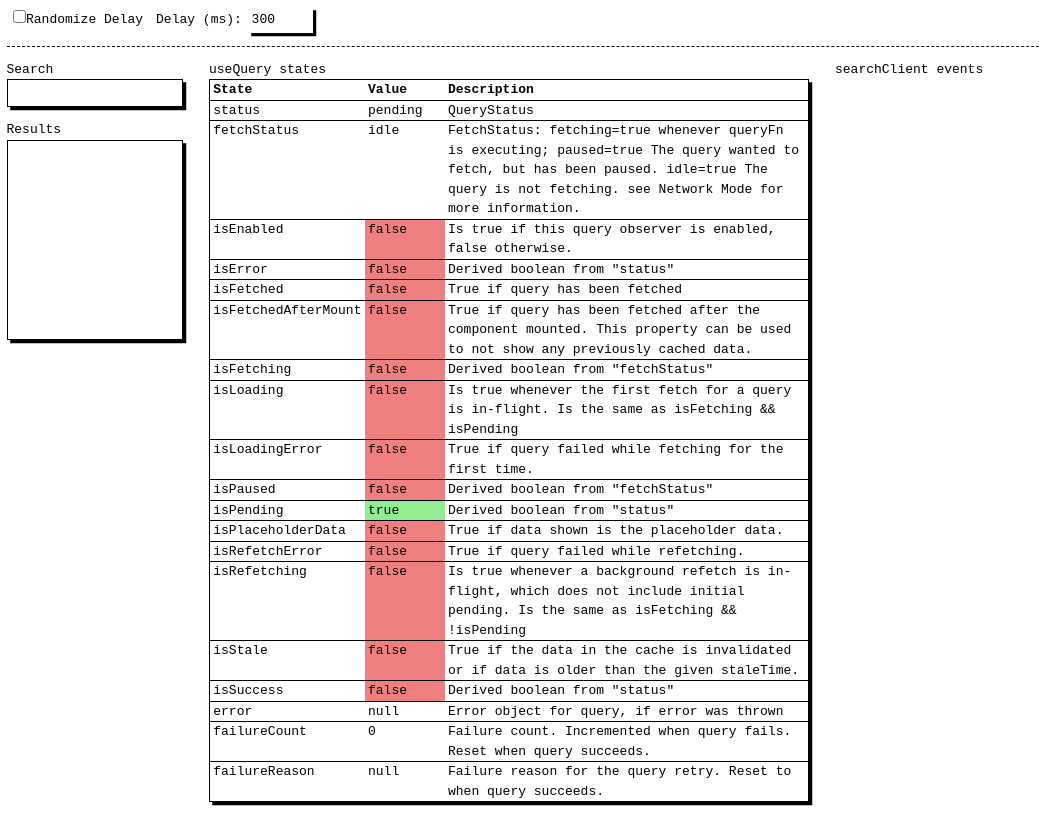
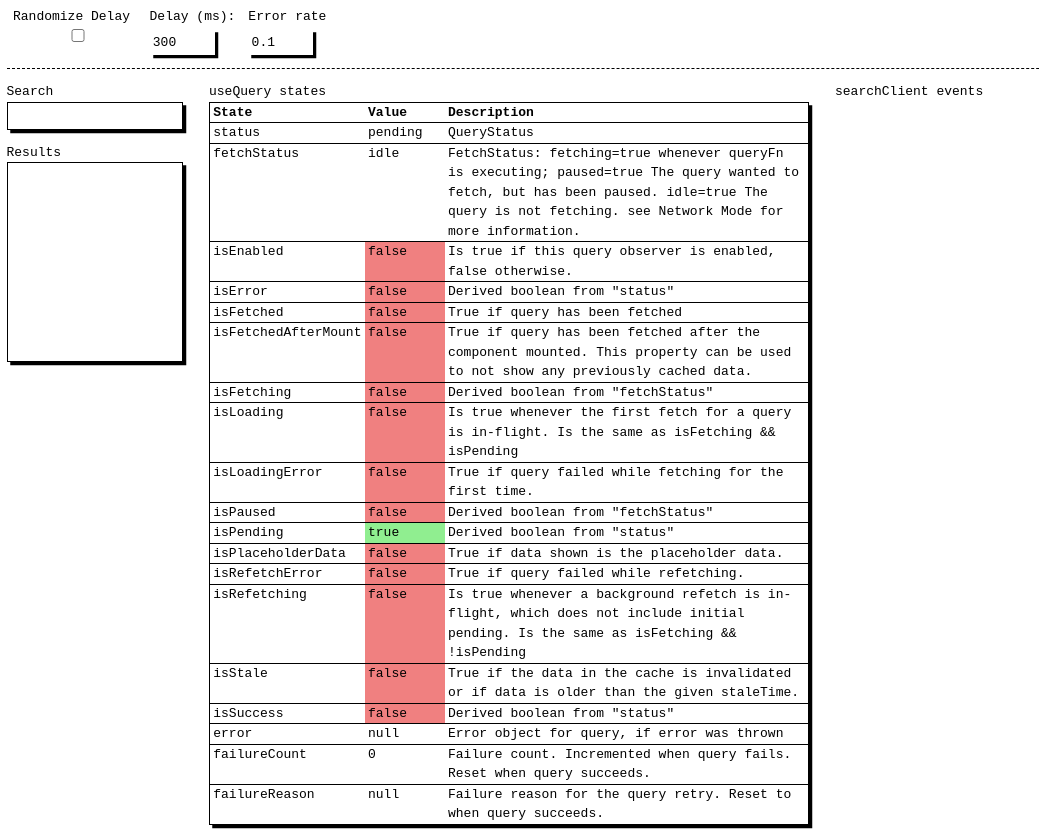
Before and after one commit to ahw/tanstack-demo, a React app: page / in a window 1280 px wide. Shown: the whole page, without its empty margins (0-1039 px from the left). Before the commit the page ends 809 px from the top, so only its background shows below. Built offline with nearby package versions, Linux system fonts and the light colour scheme; the HTML template or start-up script is replaced by a standard one.

Commit message:
FormGroup

```diff
--- a/src/ExampleControls.tsx
+++ b/src/ExampleControls.tsx
@@ -1,4 +1,5 @@
 import type { ExampleState } from "./Example";
+import { FormGroup } from "./FormGroup";
 
 export function ExampleControls({
   exampleState,
@@ -8,7 +9,11 @@ export function ExampleControls({
   setExampleState: React.Dispatch<React.SetStateAction<ExampleState>>;
 }) {
   return (
-    <div className="px-2">
+    <div className="px-2 flex items-baseline gap-2">
+      <FormGroup>
+        <label htmlFor="randomizeDelay" className="mr-4">
+          Randomize Delay
+        </label>
         <input
           type="checkbox"
           id="randomizeDelay"
@@ -20,10 +25,9 @@ export function ExampleControls({
             }))
           }
         />
-      <label htmlFor="randomizeDelay" className="mr-4">
-        Randomize Delay
-      </label>
+      </FormGroup>
 
+      <FormGroup>
         <label htmlFor="delay" className="mr-2">
           Delay (ms):
         </label>
@@ -40,6 +44,26 @@ export function ExampleControls({
             }))
           }
         />
+      </FormGroup>
+
+      <FormGroup>
+        <label htmlFor="errorRate" className="mr-2">
+          Error rate
+        </label>
+        <input
+          type="number"
+          id="errorRate"
+          className="box"
+          style={{ width: "5rem", fontFamily: "monospace", padding: "0.25rem" }}
+          value={exampleState.errorRate ?? ""}
+          onChange={(e) =>
+            setExampleState((state) => ({
+              ...state,
+              errorRate: e.target.value ? Number(e.target.value) : undefined,
+            }))
+          }
+        />
+      </FormGroup>
     </div>
   );
 }
--- /dev/null
+++ b/src/FormGroup.tsx
@@ -0,0 +1,16 @@
+import classNames from "classnames";
+import type { ReactNode } from "react";
+
+export function FormGroup({
+  children,
+  className,
+}: {
+  children: ReactNode;
+  className?: string;
+}) {
+  return (
+    <div className={classNames("flex flex-col gap-1", className)}>
+      {children}
+    </div>
+  );
+}
```
Lines whose indentation alone changed are shown as unchanged.
